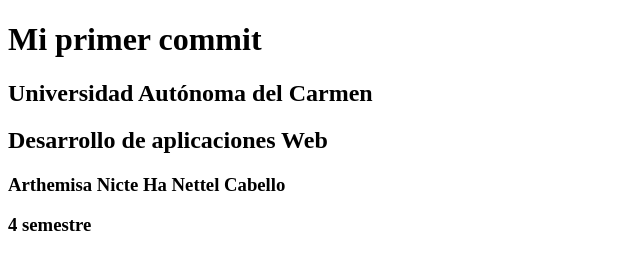
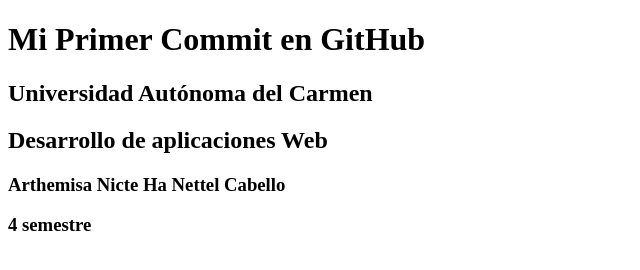
Before and after one commit to arthenettel/02-primer-commit, a plain HTML site: page index.html in a window 1280 px wide. Shown: the whole page, without its empty margins (0-640 px from the left). Drawn offline with Linux system fonts and the light colour scheme.

Commit message:
Cambie el H1

```diff
--- a/index.html
+++ b/index.html
@@ -6,7 +6,7 @@
     <title>Mi primer commit</title>
 </head>
 <body>
-    <h1>Mi primer commit</h1>
+    <h1>Mi Primer Commit en GitHub</h1>
     <h2>Universidad Autónoma del Carmen</h2>
     <h2>Desarrollo de aplicaciones Web</h2>
     <h3>Arthemisa Nicte Ha Nettel Cabello</h3>
```
